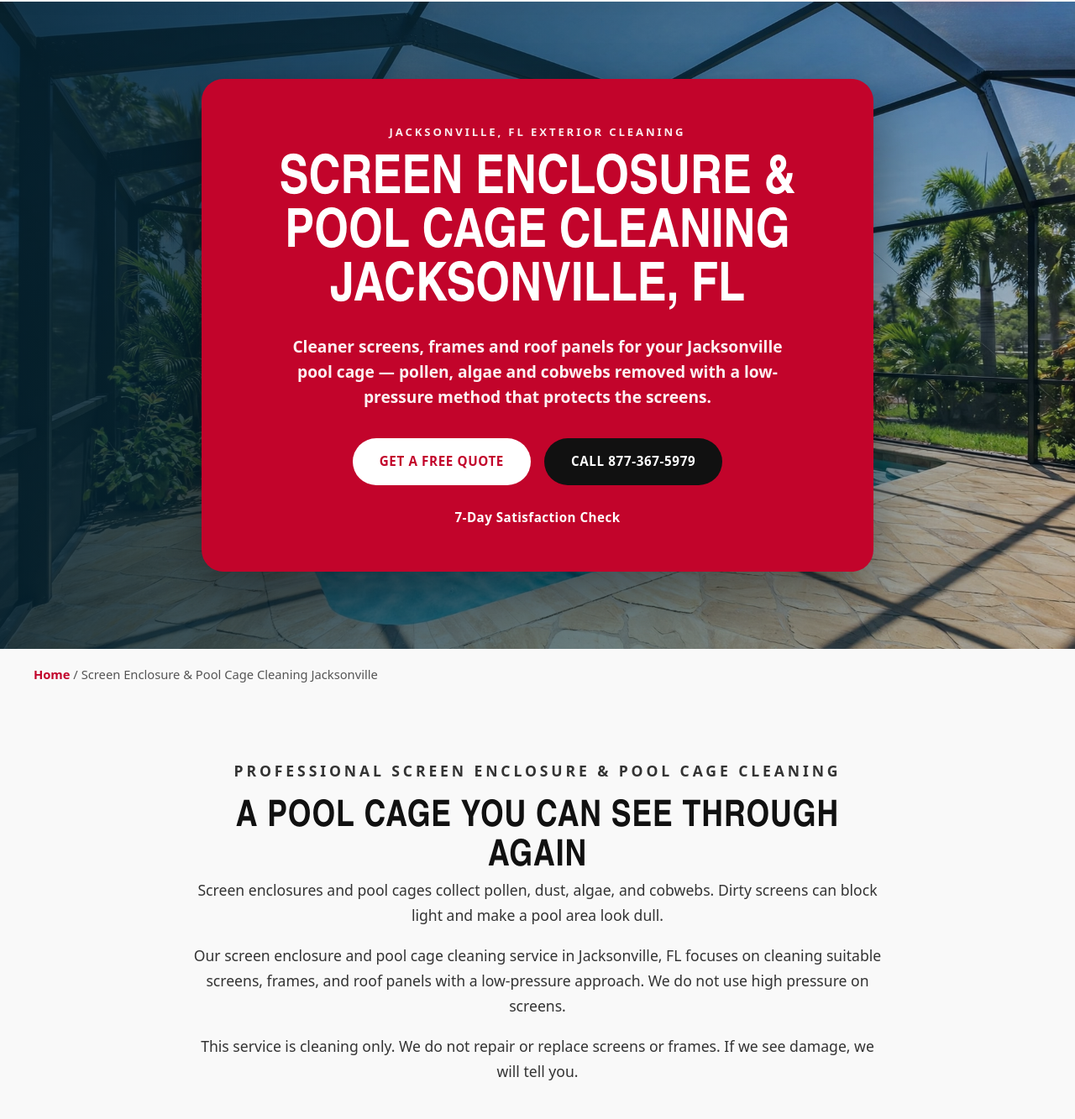
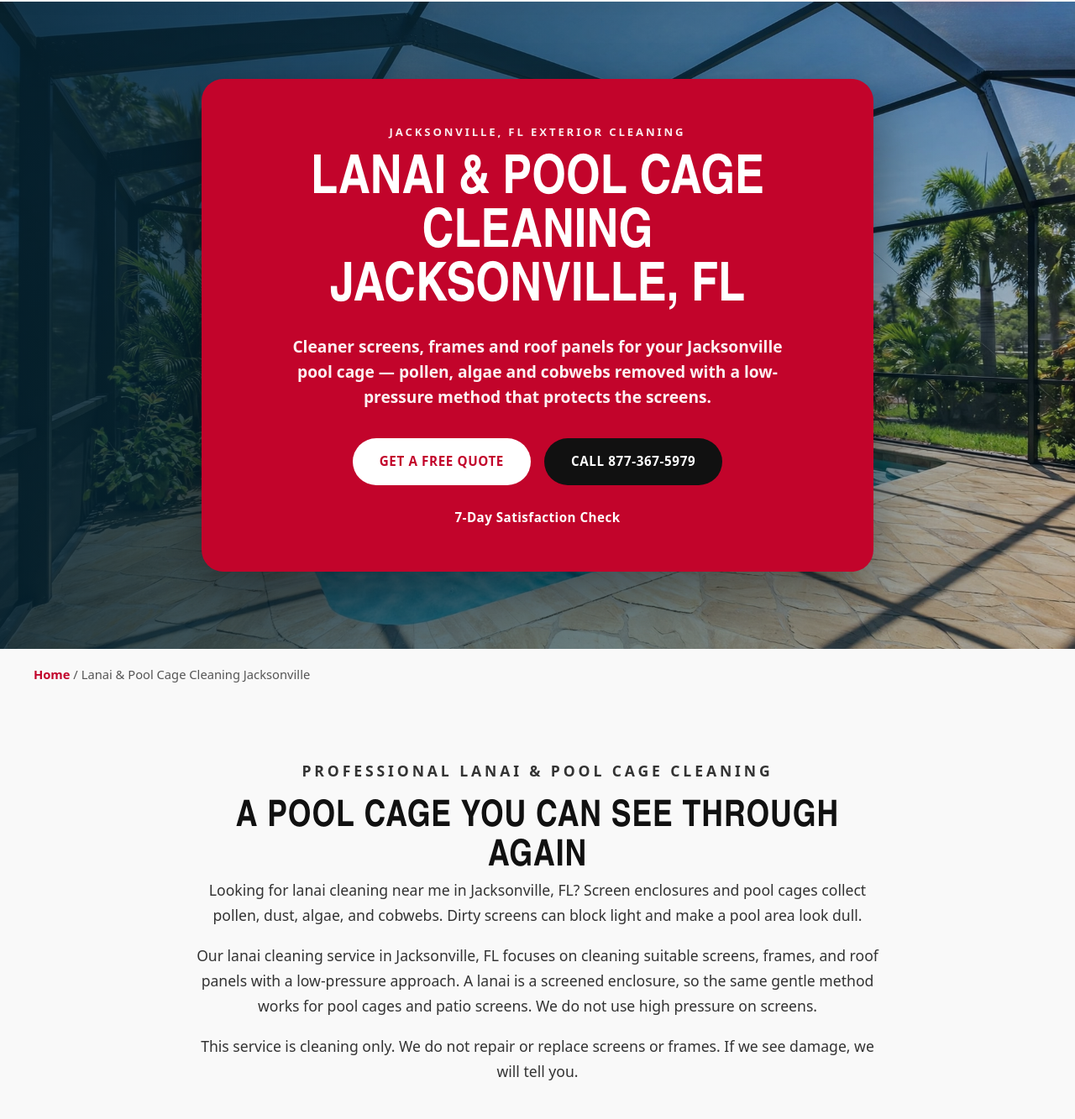
Before and after one commit to naziaseo/Pressure-Washing-Jacksonville, a plain HTML site: page screen-enclosure-pool-cage-cleaning.html in a window 1280 px wide. Shown: the part 91-1424 px from the top of the page at 84% size. Drawn offline with Linux system fonts and the light colour scheme.

Commit message:
committed and pushed to the githup

```diff
--- a/screen-enclosure-pool-cage-cleaning.html
+++ b/screen-enclosure-pool-cage-cleaning.html
@@ -4,8 +4,8 @@
     <meta charset="UTF-8" />
     <meta name="viewport" content="width=device-width, initial-scale=1.0" />
     <link rel="canonical" href="https://flpressurewashingjacksonville.com/screen-enclosure-pool-cage-cleaning.html" />
-    <title>Screen Enclosure &amp; Pool Cage Cleaning Jacksonville, FL</title>
-    <meta name="description" content="Professional screen enclosure & pool cage cleaning in Jacksonville, FL for homes and businesses." />
+    <title>Lanai &amp; Pool Cage Cleaning Jacksonville, FL</title>
+    <meta name="description" content="Professional lanai & pool cage cleaning in Jacksonville, FL for homes and businesses." />
       <link
       rel="preload"
       href="assets/fonts/manrope-latin-v23.woff2?v=20261106"
@@ -201,7 +201,7 @@
         <div class="container service-hero-inner">
           <div class="rd-hero-card">
             <p class="rd-kicker">Jacksonville, FL Exterior Cleaning</p>
-            <h1>Screen Enclosure &amp; Pool Cage Cleaning Jacksonville, FL</h1>
+            <h1>Lanai &amp; Pool Cage Cleaning Jacksonville, FL</h1>
             <p class="rd-sub">Cleaner screens, frames and roof panels for your Jacksonville pool cage — pollen, algae and cobwebs removed with a low-pressure method that protects the screens.</p>
             <div class="rd-cta-row">
               <a href="quote.html" class="rd-btn rd-btn-white">Get a Free Quote</a>
@@ -212,15 +212,15 @@
         </div>
       </section>
 
-      <div class="container rd-crumb"><a href="./#top">Home</a> / <span>Screen Enclosure &amp; Pool Cage Cleaning Jacksonville</span></div>
+      <div class="container rd-crumb"><a href="./#top">Home</a> / <span>Lanai &amp; Pool Cage Cleaning Jacksonville</span></div>
 
       <section class="rd-section">
         <div class="container">
           <div class="rd-intro">
-            <p class="rd-kicker">Professional Screen Enclosure &amp; Pool Cage Cleaning</p>
+            <p class="rd-kicker">Professional Lanai &amp; Pool Cage Cleaning</p>
             <h2 class="rd-h2">A Pool Cage You Can See Through Again</h2>
-            <p>Screen enclosures and pool cages collect pollen, dust, algae, and cobwebs. Dirty screens can block light and make a pool area look dull.</p>
-            <p>Our screen enclosure and pool cage cleaning service in Jacksonville, FL focuses on cleaning suitable screens, frames, and roof panels with a low-pressure approach. We do not use high pressure on screens.</p>
+            <p>Looking for lanai cleaning near me in Jacksonville, FL? Screen enclosures and pool cages collect pollen, dust, algae, and cobwebs. Dirty screens can block light and make a pool area look dull.</p>
+            <p>Our lanai cleaning service in Jacksonville, FL focuses on cleaning suitable screens, frames, and roof panels with a low-pressure approach. A lanai is a screened enclosure, so the same gentle method works for pool cages and patio screens. We do not use high pressure on screens.</p>
             <p>This service is cleaning only. We do not repair or replace screens or frames. If we see damage, we will tell you.</p>
           </div>
           <div class="rd-photo-row">
@@ -441,6 +441,8 @@
             <details><summary>Will cleaning make my old screens look new?</summary><p>Cleaning removes pollen, dust, algae, mildew and cobwebs from suitable screens. Older, sun-faded screens and deep weather stains may only improve, not look new.</p></details>
             <details><summary>Can you clean the screens from inside the cage?</summary><p>Yes. Screen panels are cleaned from inside and outside as access allows. Tell us about doors and locks when you request a quote.</p></details>
             <details><summary>What are your working hours and guarantee?</summary><p>Working hours are Monday to Friday, 9:00 AM to 4:00 PM Eastern Time. 7-Day Satisfaction Check: if a spot remains within 7 days, we will re-clean that spot free.</p></details>
+            <details><summary>Do you clean lanais?</summary><p>Yes. A lanai is a screened enclosure — in Jacksonville it usually means the screen enclosure around a pool or patio. We clean the screens, frames and beams with a low-pressure approach, the same gentle method we use for pool cages.</p></details>
+            <details><summary>Do you offer lanai cleaning near me in Jacksonville?</summary><p>Yes. We clean lanais and pool cages for homes and businesses across Jacksonville, FL — including Riverside, San Marco, Southside, Mandarin and the Beaches. Tell us your neighbourhood and the size of the enclosure when you request a quote.</p></details>
           </div>
         </div>
       </section>
@@ -471,7 +473,7 @@
 
       <section class="rd-final">
         <div class="container">
-          <h2>Get a Screen Enclosure &amp; Pool Cage Cleaning Quote in Jacksonville, FL</h2>
+          <h2>Get a Lanai &amp; Pool Cage Cleaning Quote in Jacksonville, FL</h2>
           <p>Ready for a brighter pool cage you can see through? Tell us about the height and access of your enclosure and we will check the screens, the frames and the right cleaning approach.</p>
           <div class="rd-cta-row">
             <a href="quote.html" class="rd-btn rd-btn-red">Get a Free Quote</a>
@@ -487,7 +489,7 @@
       "@context": "https://schema.org",
       "@type": "LocalBusiness",
       "name": "Jacksonville Pressure Wash",
-      "description": "Professional screen enclosure & pool cage cleaning in Jacksonville, FL for homes and businesses.",
+      "description": "Professional lanai & pool cage cleaning in Jacksonville, FL for homes and businesses.",
       "url": "https://flpressurewashingjacksonville.com/screen-enclosure-pool-cage-cleaning.html",
       "telephone": "+1-877-367-5979",
       "email": "info@flpressurewashingjacksonville.com",
```
